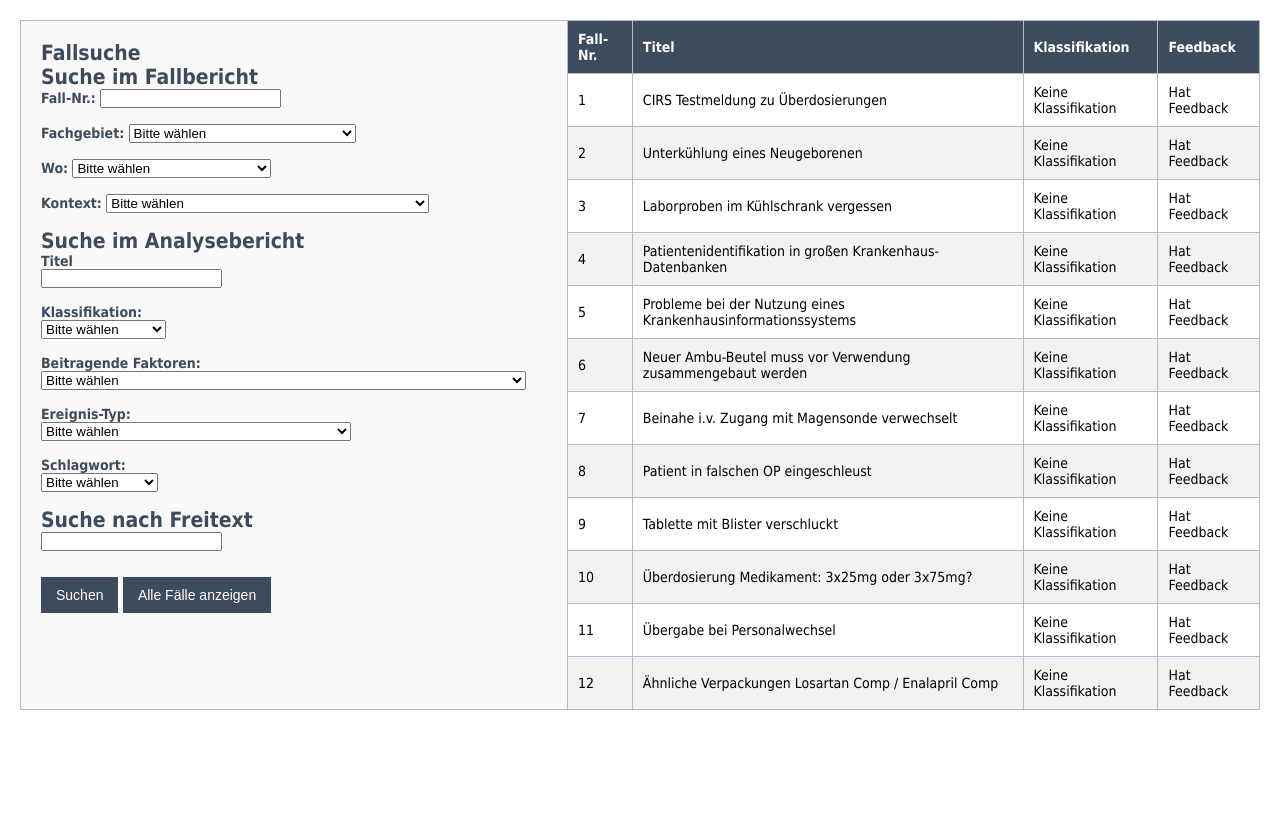
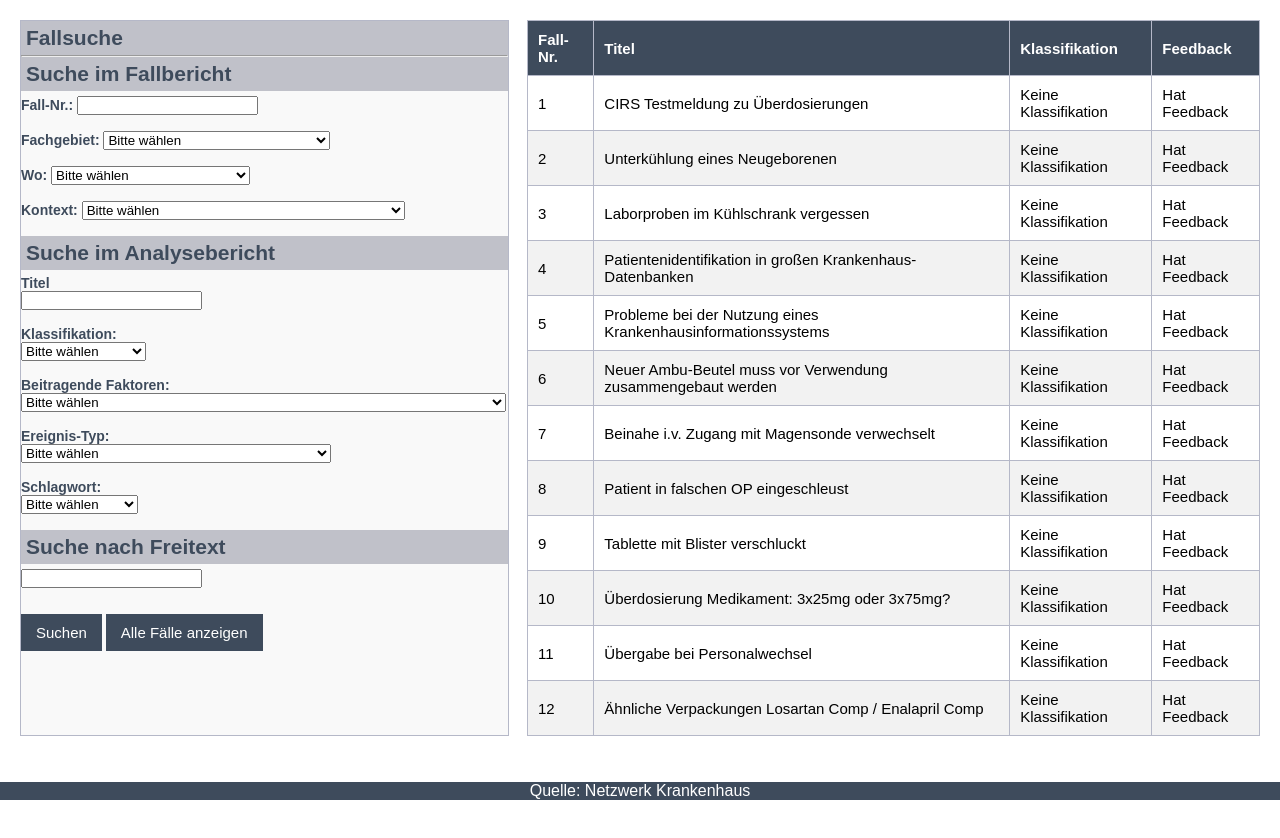
Before and after one commit to GrigoriSchneider/cirs-demo, a plain HTML site: page index.html in a window 1280 px wide. Drawn offline with Linux system fonts and the light colour scheme.

Commit message:
bugs behoben css angepasst ersten buchstaben von den key values groß im modal

```diff
--- a/faelle.js
+++ b/faelle.js
@@ -380,7 +380,7 @@ function zeigeFallDetails(fall) {
       const zeile = document.createElement("tr");
 
       const keyZelle = document.createElement("th");
-      keyZelle.textContent = key;
+      keyZelle.textContent = key.charAt(0).toUpperCase() + key.slice(1);
       zeile.appendChild(keyZelle);
 
       const wertZelle = document.createElement("td");
--- a/index.html
+++ b/index.html
@@ -9,7 +9,8 @@
   <body class="container">
     <form action="/suche" method="post">
       <h2>Fallsuche</h2>
-      <h2>Suche im Fallbericht</h2>
+      <hr />
+      <h2 class="mb-1">Suche im Fallbericht</h2>
       <!-- Fall-Nr. Inputfeld -->
       <label for="fallnr">Fall-Nr.:</label>
       <input type="text" id="fallnr" name="fallnr" /><br /><br />
@@ -71,7 +72,7 @@
         <!-- Weitere Optionen hier hinzufügen --> </select
       ><br /><br />
 
-      <h2>Suche im Analysebericht</h2>
+      <h2 class="mb-1">Suche im Analysebericht</h2>
 
       <label for="titel">Titel</label><br />
       <input type="text" id="titel" name="titel" />
@@ -164,7 +165,7 @@
       ><br /><br />
 
       <!-- Freitextsuche -->
-      <h2>Suche nach Freitext</h2>
+      <h2 class="mb-1">Suche nach Freitext</h2>
       <input type="text" id="freitext" name="freitext" /><br /><br />
 
       <input type="submit" value="Suchen" />
@@ -202,6 +203,10 @@
       </div>
     </div>
 
+    <div class="footer">
+      <p>Quelle: Netzwerk Krankenhaus</p>
+    </div>
+
     <script src="faelle.js"></script>
   </body>
 </html>
--- a/style.css
+++ b/style.css
@@ -25,22 +25,33 @@ td {
   padding: 0;
 }
 
+h2 {
+  background-color: #c0c1c9;
+  padding: 5px;
+}
+hr {
+  margin-bottom: 0px;
+  margin-top: 0px;
+}
+.mb-1 {
+  margin-bottom: 5px;
+}
 .container {
   display: grid;
   grid-template-columns: 1fr 3fr;
   grid-template-rows: 1fr 1fr;
   gap: 20px;
   padding: 20px;
-  font-family: tahoma, arial, helvetica, sans-serif;
+  font-family: Raleway, arial, helvetica, sans-serif;
 }
 
 form {
   border: solid 1px #b5b8c8;
   font-size: 35px;
-  font: bold 14px tahoma, arial, helvetica, sans-serif;
+  font: bold 14px Raleway, arial, helvetica, sans-serif;
   color: #3e4b5c;
   width: 100%;
-  padding: 20px;
+  padding: 0;
   background-color: #f9f9f9;
 }
 
@@ -48,8 +59,8 @@ table {
   width: 100%;
   border-collapse: collapse;
   margin-top: 20px;
-  font-family: tahoma, arial, helvetica, sans-serif;
-  font-size: 14px;
+  font-family: Raleway, arial, helvetica, sans-serif;
+  font-size: 15px;
 }
 
 th,
@@ -86,7 +97,7 @@ input[type="button"] {
   padding: 10px 15px;
   border: none;
   cursor: pointer;
-  font-size: 14px;
+  font-size: 15px;
   margin-top: 10px;
 }
 
@@ -143,8 +154,8 @@ input[type="button"]:hover {
   width: 100%;
   border-collapse: collapse;
   margin-top: 20px;
-  font-family: tahoma, arial, helvetica, sans-serif;
-  font-size: 14px;
+  font-family: Raleway, arial, helvetica, sans-serif;
+  font-size: 15px;
 }
 
 #fallDetailsTabelle th,
@@ -153,3 +164,13 @@ input[type="button"]:hover {
   padding: 10px;
   text-align: left;
 }
+
+.footer {
+  position: fixed;
+  left: 0;
+  bottom: 0;
+  width: 100%;
+  background-color: #3e4b5c;
+  color: white;
+  text-align: center;
+}
```
